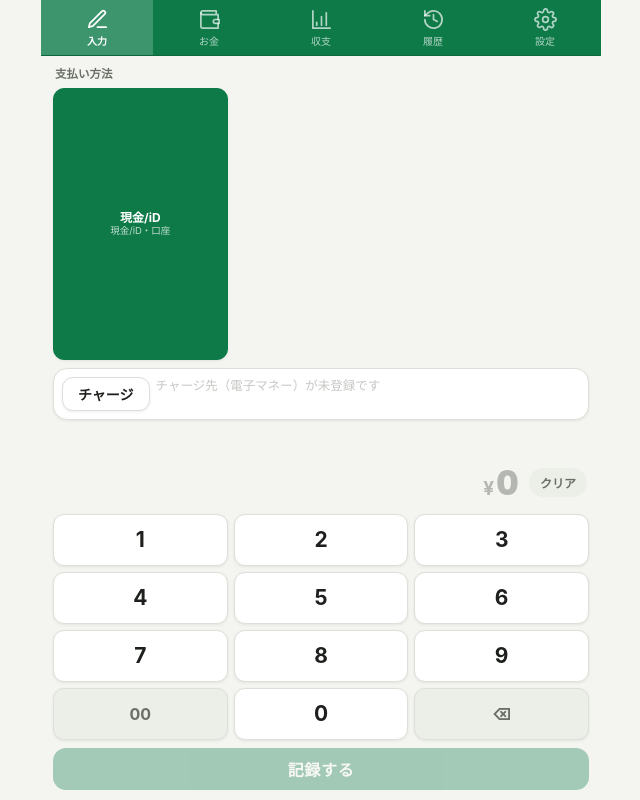
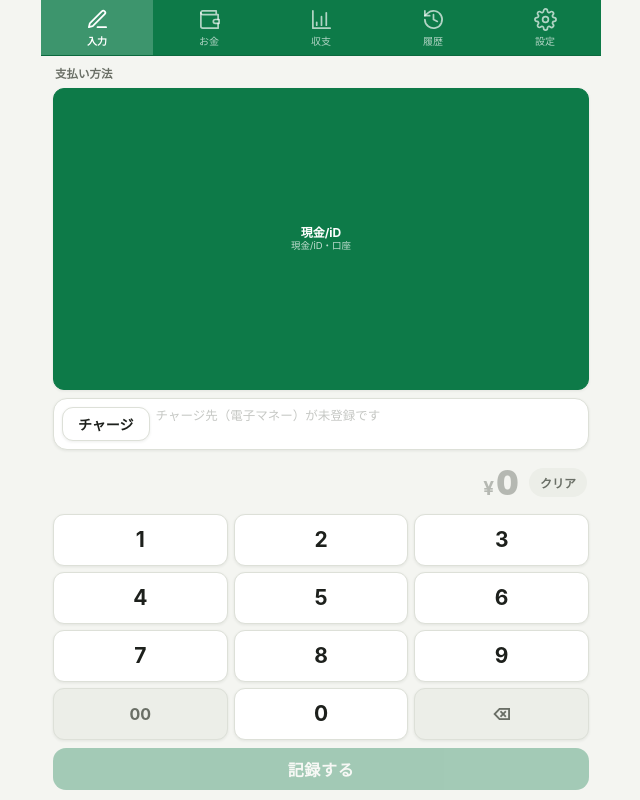
Before and after one commit to C0DE-S/KakeboByMuse, a plain HTML site: page kakeibo-app.html in a window 1280 px wide. Shown: the whole page, without its empty margins (319-959 px from the left). Drawn offline with Linux system fonts and the light colour scheme.

Commit message:
v1.4.5: 入力画面の余白配分を変更し、支払い方法の列数を個数に合わせた

```diff
--- a/kakeibo-app.html
+++ b/kakeibo-app.html
@@ -70,10 +70,10 @@
       .track.dragging { transition: none; }
       .view { position: relative; flex: 0 0 100%; width: 100%; height: 100%; min-width: 0; overflow-y: auto; overscroll-behavior: none; padding: 14px 14px 20px; }
       .view.input-view { overflow: hidden; --pad-t: 10px; padding: var(--pad-t) 12px 10px; display: flex; flex-direction: column; }
-      /* 入力画面のレイアウト配分：上半分ゾーン（支払い方法＋チャージタイル）は最大で画面の50%まで。
-         金額はテンキーのすぐ上に置き、余った縦幅は金額の上の余白になる（金額・テンキー・
-         記録ボタンは下側に固定）。画面が短い場合は上半分ゾーンが中心より上に来る */
-      .top-zone { flex: 1 1 auto; min-height: 0; max-height: 50%; display: flex; flex-direction: column; justify-content: space-between; min-width: 0; padding-bottom: 8px; }
+      /* 入力画面のレイアウト配分：上ゾーン（支払い方法＋チャージタイル）が余った縦幅を
+         すべて吸収し、支払い方法ボタンがチャージタイルのすぐ上まで伸びて埋める。
+         チャージタイル・金額・テンキー・記録ボタンはひとかたまりで下側に固定 */
+      .top-zone { flex: 1 1 auto; min-height: 0; display: flex; flex-direction: column; justify-content: space-between; min-width: 0; padding-bottom: 8px; }
       .methods-zone { flex: 1 1 auto; min-height: 0; display: flex; flex-direction: column; }
 
       /* ---------- tab bar ---------- */
@@ -109,7 +109,6 @@
       .method-btn.sel .mkind { color: var(--accent-ink); opacity: .75; }
 
       .amount-wrap { margin: 6px 2px 4px; display: flex; align-items: flex-end; justify-content: space-between; gap: 10px; flex-shrink: 0; }
-      .input-view > .amount-wrap { margin-top: auto; }
       .amount-display { font-size: 34px; font-weight: 900; letter-spacing: .5px; line-height: 1.1; text-align: right; flex: 1; min-width: 0; overflow: hidden; white-space: nowrap; }
       .amount-display .yen { font-size: 19px; font-weight: 700; color: var(--ink-2); margin-right: 2px; }
       .amount-display.empty { color: var(--ink-2); opacity: .45; }
@@ -737,6 +736,7 @@
           methodsEl.appendChild(b);
         });
         if (!methodById(selMethod) && state.methods.length) selMethod = state.methods[0].id;
+        methodsEl.style.gridTemplateColumns = state.methods.length === 1 ? "minmax(0, 1fr)" : state.methods.length === 2 ? "repeat(2, minmax(0, 1fr))" : "";
         scheduleNameFit(methodsEl);
       }
       function renderDests() {
```
Also changed, not shown: 1 other file.
